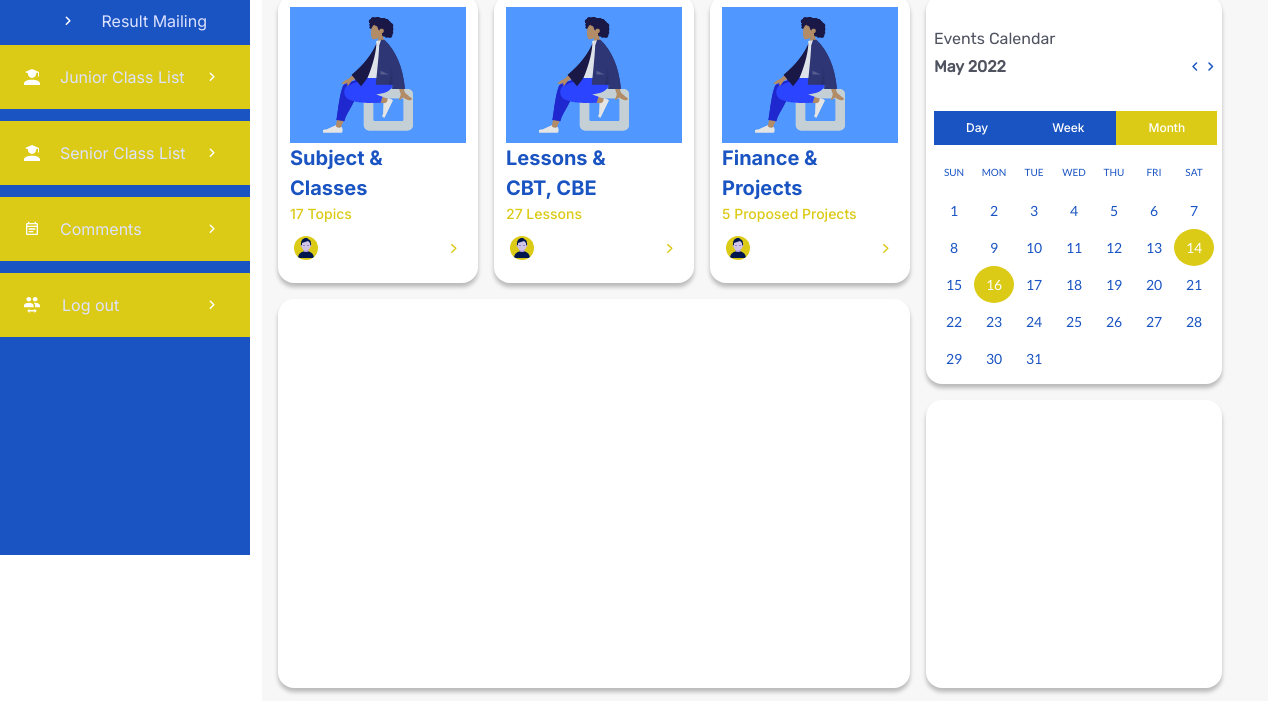
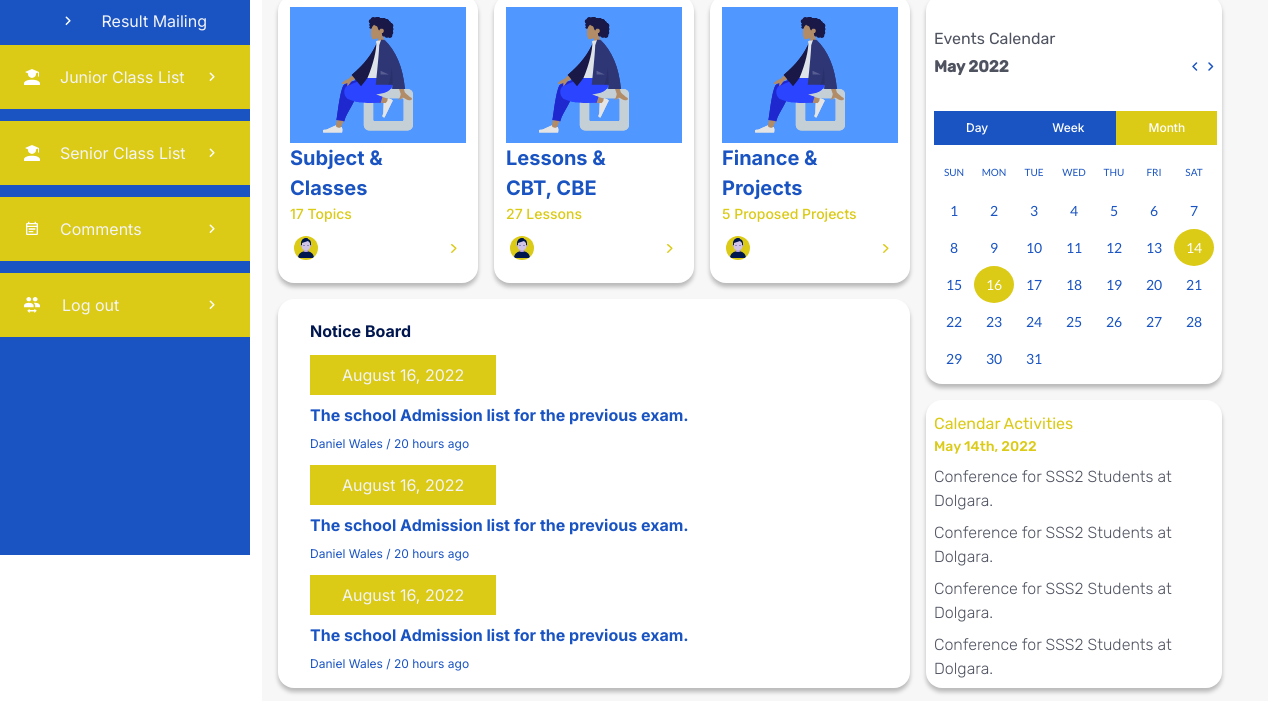
Before and after one commit to Sovrano28/OLT-School-App, a website: page index.html in a window 1280 px wide. Shown: the part 245-946 px from the top of the page. Drawn offline with nearby package versions, Linux system fonts and the light colour scheme.

Commit message:
finished most part, and especially the grid-conatainer-1

```diff
--- a/dev/sass/main.scss
+++ b/dev/sass/main.scss
@@ -7,6 +7,7 @@ $project-theme-colours: (
   "secondary-blue-1": #5098FF,
   "tertiary-blue-1": #00164F,
   "main-light-blue": #DDE2FF,
+  "secondary-grey": #F3F4F9,
   "primary-grey": #F7F7F7,
   "dark-grey": #4F5360,
   "dark-shade": #191919
@@ -45,6 +46,10 @@ input, textarea, button, select {font: inherit;}
 .grid-item-centre {
   display: grid;
   place-items: center;
+}
+
+.width-max-content {
+  width: max-content;
 }
 
 .cursor-pointer {cursor: pointer;}
@@ -179,6 +184,7 @@ main {
 
     .calendar-activities {
       grid-row: span 3;
+      font-family: "Rubik", sans-serif;
     }
   }
 
--- a/index.html
+++ b/index.html
@@ -6,13 +6,13 @@
   <link rel="shortcut icon" href="public/assets/imgs/logo-white-blue-bg.svg" type="image/x-icon">
   <title>OLT Schools App</title>
   <link rel="preconnect" href="https://fonts.googleapis.com">
-  <link rel="preconnect" href="https://fonts.gstatic.com" crossorigin>
-  <link href="https://fonts.googleapis.com/css2?family=Inter:wght@400;500;600;700;800&family=Lato&family=Rubik&display=swap" rel="stylesheet">
+<link rel="preconnect" href="https://fonts.gstatic.com" crossorigin>
+<link href="https://fonts.googleapis.com/css2?family=Inter:wght@300;400;500;700;800&family=Lato:ital,wght@0,400;0,700;1,300&family=Rubik:wght@300;400;500&display=swap" rel="stylesheet">
   <link rel="stylesheet" href="public/css/main.min.css">
 </head>
 <body>
   <div class="container-fluid position-relative overflow-x-hidden">
-      <div class="side-bar p-0 bg-primary-blue-1 text-main-light-blue">
+      <div class="side-bar p-0 bg-primary-blue-1 text-secondary-grey">
 
         <div class="logo d-flex justify-content-center">
           <img src="public/assets/imgs/logo-white.svg" alt="OLT Schools Logo">
@@ -149,6 +149,7 @@
           </div>
 
           <div class="grid-container-1 gap-4 mt-4">
+
             <div class="main-subjects p-3">
 
               <div class="grid-item-centre">
@@ -287,11 +288,43 @@
 
             </div>
 
-            <div class="notice-board px-8 py-9"></div>
+            <div class="notice-board px-8 pt-5">
+              <div class="fs-6 fw-bold text-tertiary-blue-1">Notice Board</div>
 
-            <div class="calendar-activities px-2 py-6">
+              <div class="notice-board__points mt-3 text-start d-flex flex-column gap-2">
+                <div class="point-date py-2 px-8 bg-secondary-yellow text-secondary-grey width-max-content">August 16, 2022</div>
+                <div class="text-primary-blue-1 fw-bold">The school Admission list for the previous exam.</div>
+                <div class="text-primary-blue-1 fs-8">Daniel Wales  /  20 hours ago</div>
+              </div>
 
+              <div class="notice-board__points mt-3 text-start d-flex flex-column gap-2">
+                <div class="point-date py-2 px-8 bg-secondary-yellow text-secondary-grey width-max-content">August 16, 2022</div>
+                <div class="text-primary-blue-1 fw-bold">The school Admission list for the previous exam.</div>
+                <div class="text-primary-blue-1 fs-8">Daniel Wales  /  20 hours ago</div>
+              </div>
+
+              <div class="notice-board__points mt-3 text-start d-flex flex-column gap-2">
+                <div class="point-date py-2 px-8 bg-secondary-yellow text-secondary-grey width-max-content">August 16, 2022</div>
+                <div class="text-primary-blue-1 fw-bold">The school Admission list for the previous exam.</div>
+                <div class="text-primary-blue-1 fs-8">Daniel Wales  /  20 hours ago</div>
+              </div>
             </div>
+
+            <div class="calendar-activities px-2 pt-3">
+
+              <div class="calendar-activities__header flex-column gap-1 text-secondary-yellow text-start">
+                <div class="">Calendar Activities</div>
+                <div class="fw-medium fs-7">May 14th, 2022</div>
+              </div>
+
+              <div class="activies mt-2 d-flex flex-column gap-2 text-start text-dark-grey fw-lighter">
+                <div class="">Conference for SSS2 Students at Dolgara.</div>
+                <div class="">Conference for SSS2 Students at Dolgara.</div>
+                <div class="">Conference for SSS2 Students at Dolgara.</div>
+                <div class="">Conference for SSS2 Students at Dolgara.</div>
+              </div>
+            </div>
+
           </div>
 
           <div class="grid-container-2 mt-4 gap-4 fw-bold text-center text-tertiary-blue-1">
```
Also changed, not shown: public/css/main.min.css.
